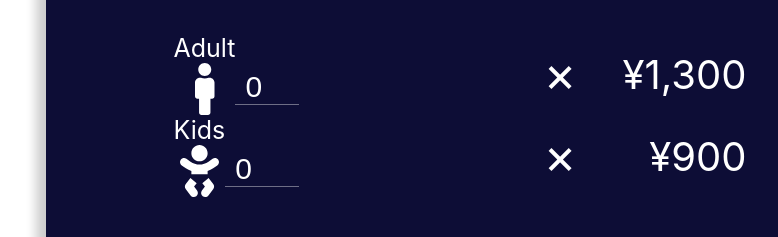
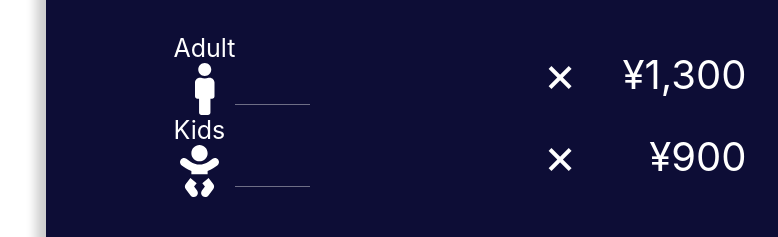
Before and after one commit to yutaroyoshikawa/grady, a Nuxt app: page /dammy in a window 1280 px wide. Shown: the part 267-504 px from the top of the page, without its empty margins (466-1244 px from the left). Built offline with nearby package versions, Linux system fonts and the light colour scheme.

Commit message:
[UPDATE]handleChange追加

```diff
--- a/components/inputs/peopleInput.vue
+++ b/components/inputs/peopleInput.vue
@@ -5,12 +5,12 @@
         <span class="icon-name">Adult</span>
         <font-awesome-icon icon="male" class="icon" />
       </div>
-      <div v-if="type === 'kids'" class="mark">
+      <div v-if="type === 'kids'" class="mark kids">
         <span class="icon-name">Kids</span>
         <font-awesome-icon icon="baby" class="icon" />
       </div>
       <div class="input-box">
-        <input type="number" value="0" />
+        <input type="number" v-model="hoge" min="0" max="9" maxlength="1" />
       </div>
     </div>
   </div>
@@ -32,7 +32,24 @@ export default Vue.extend({
     'font-awesome-icon': FontAwesomeIcon
   },
   props: {
-    type: String
+    type: String,
+    handleChange: Function,
+    value: Number
+  },
+  data: function() {
+    return {
+      hoge: this.value
+    }
+  },
+  watch: {
+    hoge: function(value: string) {
+      if (Number(value) < 0 || Number(value) > 9 || !Number(value)) {
+        this.hoge = 0
+      } else {
+        this.hoge = Math.floor(Number(value))
+        this.handleChange(Math.floor(Number(value)))
+      }
+    }
   }
 })
 </script>
@@ -58,6 +75,10 @@ export default Vue.extend({
     font-size: 52px;
   }
 
+  .kids {
+    margin-right: 10px;
+  }
+
   .input-box {
     width: 100%;
     display: flex;
@@ -68,7 +89,7 @@ export default Vue.extend({
   }
 
   input {
-    width: 100%;
+    width: 75px;
     font-size: 30px;
     border: none;
     border-bottom: solid 1px rgba(255, 255, 255, 0.4);
--- a/components/selector/movieTheaterSelector.vue
+++ b/components/selector/movieTheaterSelector.vue
@@ -2,12 +2,12 @@
   <div>
     <div class="wrap">
       <font-awesome-icon icon="theater-masks" class="icon" />
-      <select>
+      <select @change="handleChange" :value="value ? value : 'default'">
         <option value="default" disabled selected>映画館を選択</option>
         <option
           v-for="(theater, index) in theaters"
           :key="index"
-          value="theater.value"
+          :value="theater.value"
         >
           {{ theater.name }}
         </option>
@@ -26,7 +26,9 @@ library.add({ faTheaterMasks })
 
 export default Vue.extend({
   props: {
-    theaters: Array
+    theaters: Array,
+    handleChange: Function,
+    value: String
   },
   components: {
     'font-awesome-icon': FontAwesomeIcon
--- a/components/selector/screeningDateSelector.vue
+++ b/components/selector/screeningDateSelector.vue
@@ -2,9 +2,9 @@
   <div>
     <div class="wrap">
       <font-awesome-icon icon="calendar-alt" class="icon" />
-      <select>
+      <select @change="handleChange" :value="value ? value : 'default'">
         <option value="default" disabled selected>日付を選択</option>
-        <option v-for="(date, index) in dates" :key="index" value="date">
+        <option v-for="(date, index) in dates" :key="index" :value="index + 1">
           {{ date | filterDate }}
         </option>
       </select>
@@ -23,7 +23,9 @@ library.add({ faCalendarAlt })
 
 export default Vue.extend({
   props: {
-    dates: Array
+    dates: Array,
+    handleChange: Function,
+    value: Number
   },
   components: {
     'font-awesome-icon': FontAwesomeIcon
--- a/components/selector/screeningTimeSelector.vue
+++ b/components/selector/screeningTimeSelector.vue
@@ -2,9 +2,9 @@
   <div>
     <div class="wrap">
       <font-awesome-icon icon="clock" class="icon" />
-      <select>
+      <select @change="handleChange" :value="value ? value : 'default'">
         <option value="default" disabled selected>時間を選択</option>
-        <option v-for="(time, index) in times" :key="index" :value="index">
+        <option v-for="(time, index) in times" :key="index" :value="index + 1">
           {{ time.start | filterTime }} - {{ time.finish | filterTime }}
         </option>
       </select>
@@ -23,7 +23,9 @@ library.add({ faClock })
 
 export default Vue.extend({
   props: {
-    times: Array
+    times: Array,
+    handleChange: Function,
+    value: Number
   },
   components: {
     'font-awesome-icon': FontAwesomeIcon
```
